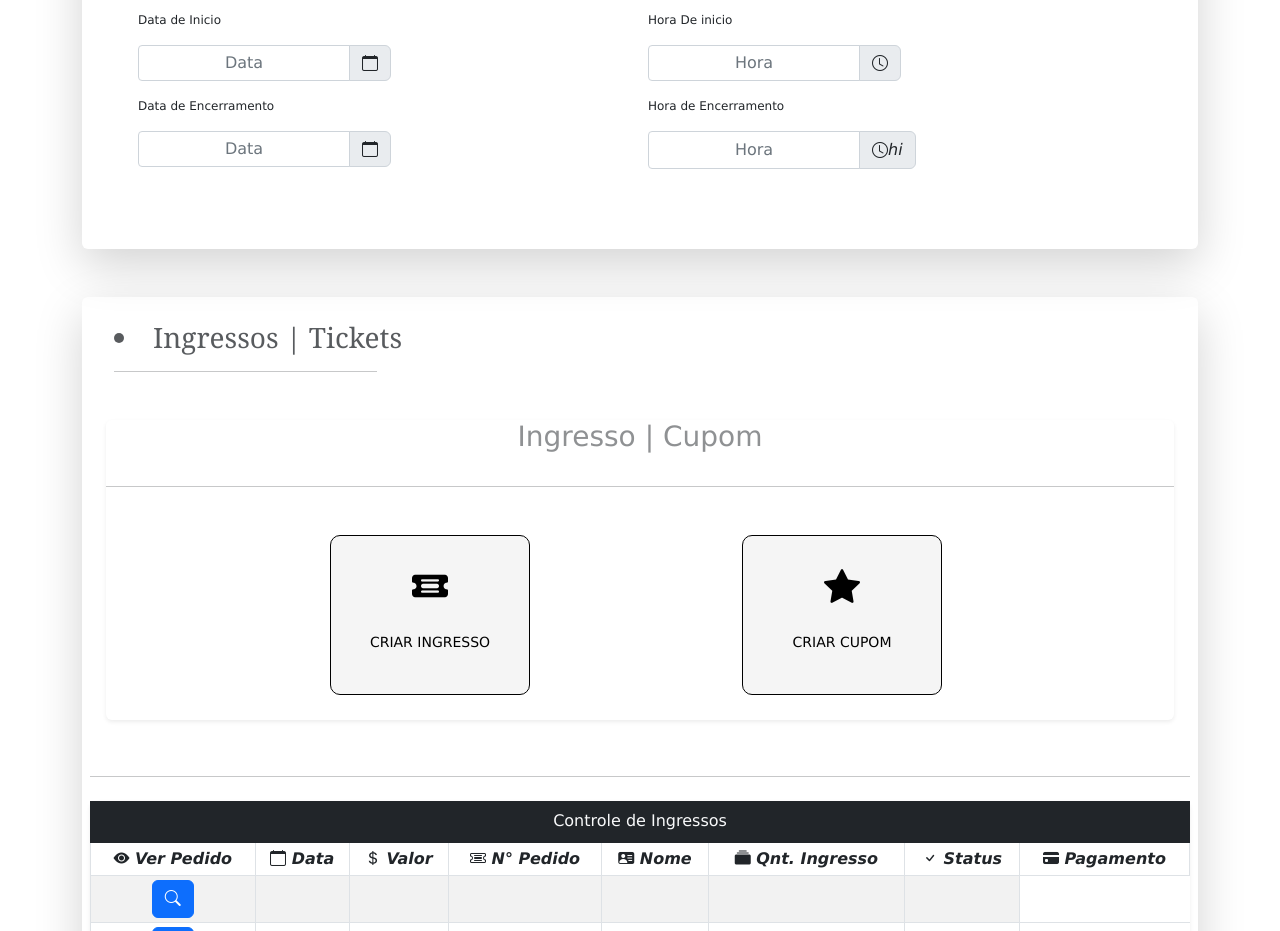
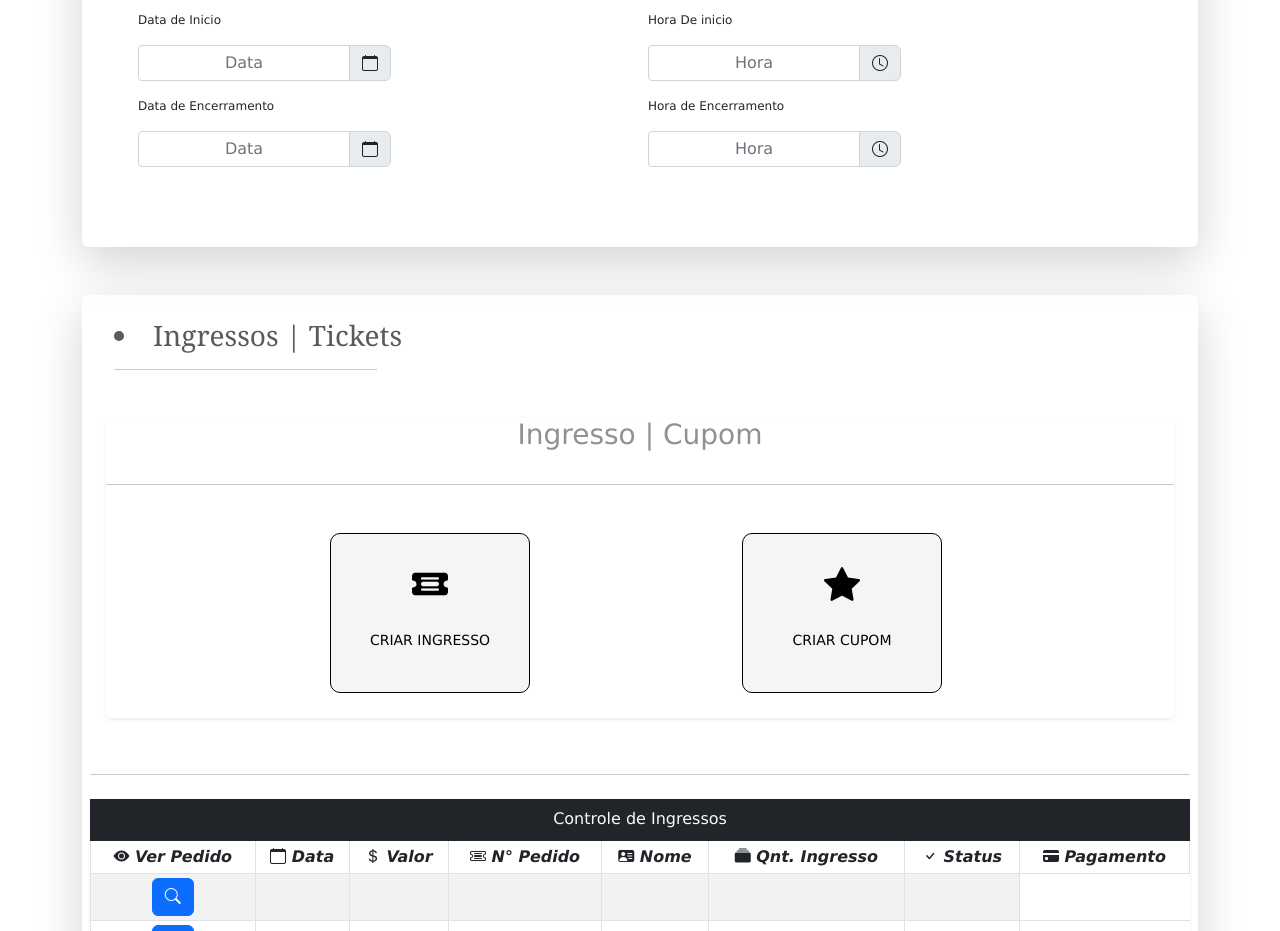
Before and after one commit to FelpSC/Formulario_bootstrap, a website: page Fomulário_Home.html in a window 1280 px wide. Shown: the part 2280-3211 px from the top of the page. Drawn offline with nearby package versions, Linux system fonts and the light colour scheme.

Commit message:
Update Fomulário_Home.html

```diff
--- a/Fomulário_Home.html
+++ b/Fomulário_Home.html
@@ -288,7 +288,7 @@
                                         <label for="horaencerramento">
                                             <div class="input-group">
                                                 <input type="datetime" maxlength="5" id="horaencerramento" accept="number" placeholder="Hora" class="form-control">
-                                                <i class="bi-clock input-group-text">hi</i>
+                                                <i class="bi-clock input-group-text"></i>
                                             </div>
                                         </label>
                                     </div>
```
